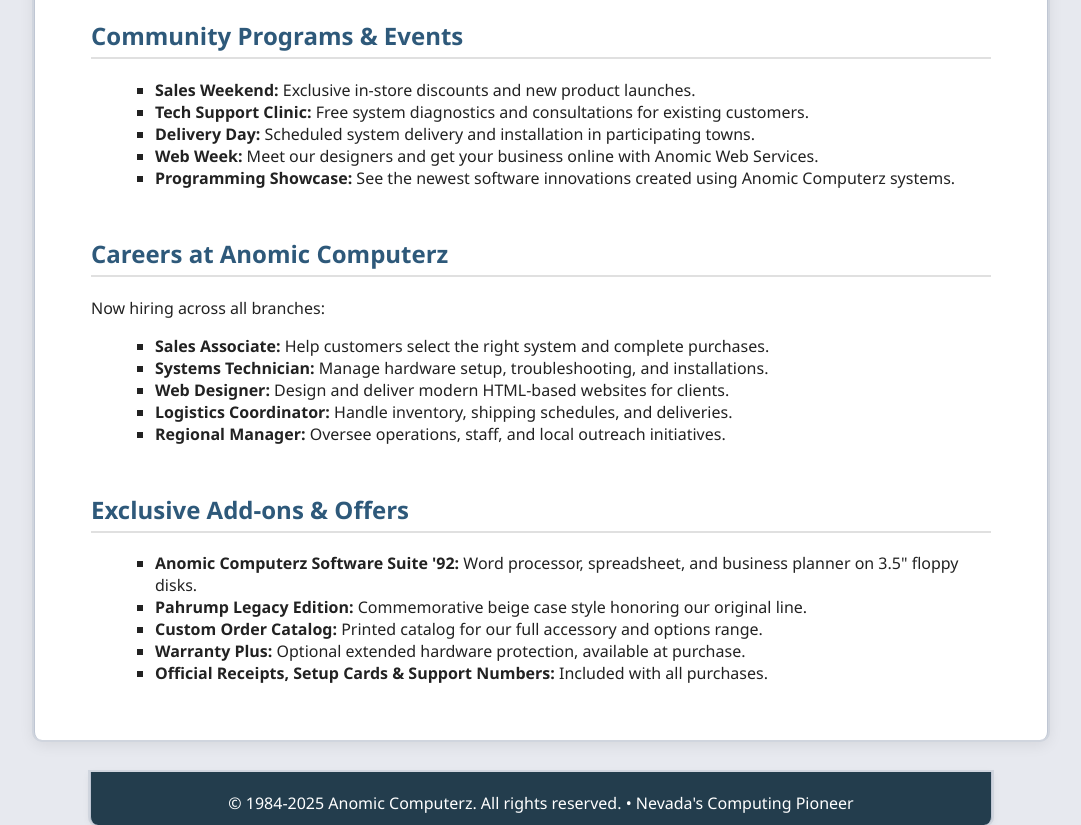
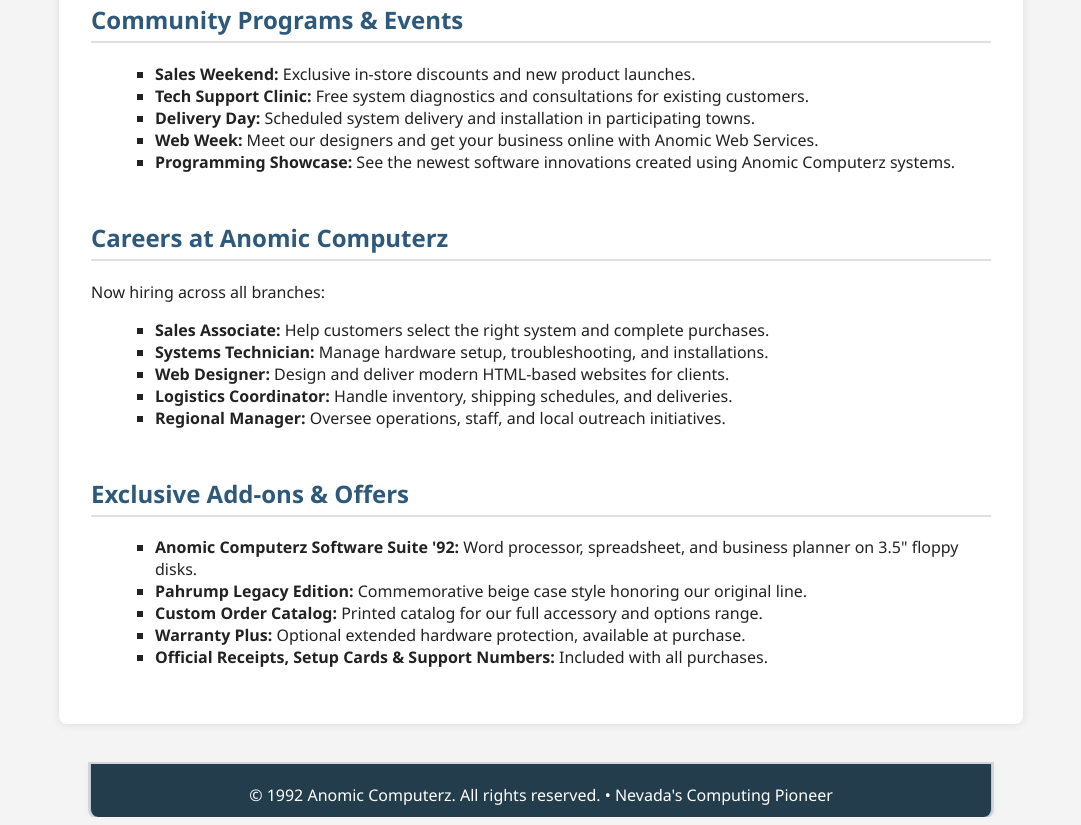
Before and after one commit to AnomicStudios/computerz.anomic.dev, a plain HTML site: page index.html in a window 1280 px wide. Shown: the part 2444-3269 px from the top of the page, without its empty margins (99-1180 px from the left). Drawn offline with Linux system fonts and the light colour scheme.

Commit message:
commit smh

```diff
--- a/css/styles.css
+++ b/css/styles.css
@@ -1,13 +1,9 @@
 body {
   font-family: 'Segoe UI', Verdana, Arial, sans-serif;
-  background-color: #e7e9ef;
+  background-color: #f4f4f4;
   color: #222;
   margin: 0;
   padding: 0;
-}
-#page-bg {
-  background: #e7e9ef;
-  min-height: 100vh;
 }
 header {
   background: #233d4d;
@@ -45,16 +41,12 @@ nav a:hover {
   text-decoration: underline;
 }
 .container {
-  width: 900px;
-  max-width: 98vw;
-  margin: 3em auto 2em auto;
+  max-width: 900px;
+  margin: 2rem auto;
   background: #fff;
-  box-shadow: 0 0 0 2px #d0d5de, 0 4px 16px rgba(0,0,0,0.09);
+  box-shadow: 0 1px 8px rgba(0,0,0,0.09);
   border-radius: 8px;
-  padding: 2em 3.5em;
-  min-height: 80vh;
-  border-left: 1px solid #bfc6d3;
-  border-right: 1px solid #bfc6d3;
+  padding: 2em;
 }
 h2 {
   color: #2e597a;
@@ -110,17 +102,16 @@ ul {
   text-align: center;
   padding: 1.2em 0 0.7em 0;
   font-size: 1em;
-  margin: 0 auto 0 auto;
+  margin: 2.5em auto 0 auto;
   border-bottom-left-radius: 8px;
   border-bottom-right-radius: 8px;
-  width: 900px;
-  max-width: 98vw;
+  max-width: 900px;
   box-shadow: 0 0 0 2px #d0d5de, 0 2px 8px rgba(0,0,0,0.07);
   border-left: 1px solid #bfc6d3;
   border-right: 1px solid #bfc6d3;
 }
 @media (max-width: 1000px) {
-  .container, .footer { width: 98vw; padding-left: 1vw; padding-right: 1vw; }
+  .container, .footer { max-width: 98vw; }
 }
 @media (max-width: 600px) {
   .container { padding: 1em 0.3em; }
--- a/index.html
+++ b/index.html
@@ -1,5 +1,5 @@
 <!DOCTYPE html>
-<html lang="en-NZ">
+<html lang="en">
 <head>
   <meta charset="UTF-8">
   <title>Anomic Computerz – Nevada’s Computing Pioneer</title>
@@ -7,7 +7,7 @@
   <link rel="stylesheet" href="css/styles.css">
 </head>
 <body>
-  <div id="page-bg">
+  <div>
     <div class="container">
       <header>
         <h1>Anomic Computerz</h1>
@@ -195,7 +195,7 @@
       </section>
     </div>
     <div class="footer">
-      &copy; 1984-2025 Anomic Computerz. All rights reserved. &bull; Nevada's Computing Pioneer
+      &copy; 1992 Anomic Computerz. All rights reserved. &bull; Nevada's Computing Pioneer
     </div>
   </div>
 </body>
```
Also changed, not shown: 404.html (+2 -2 lines).
